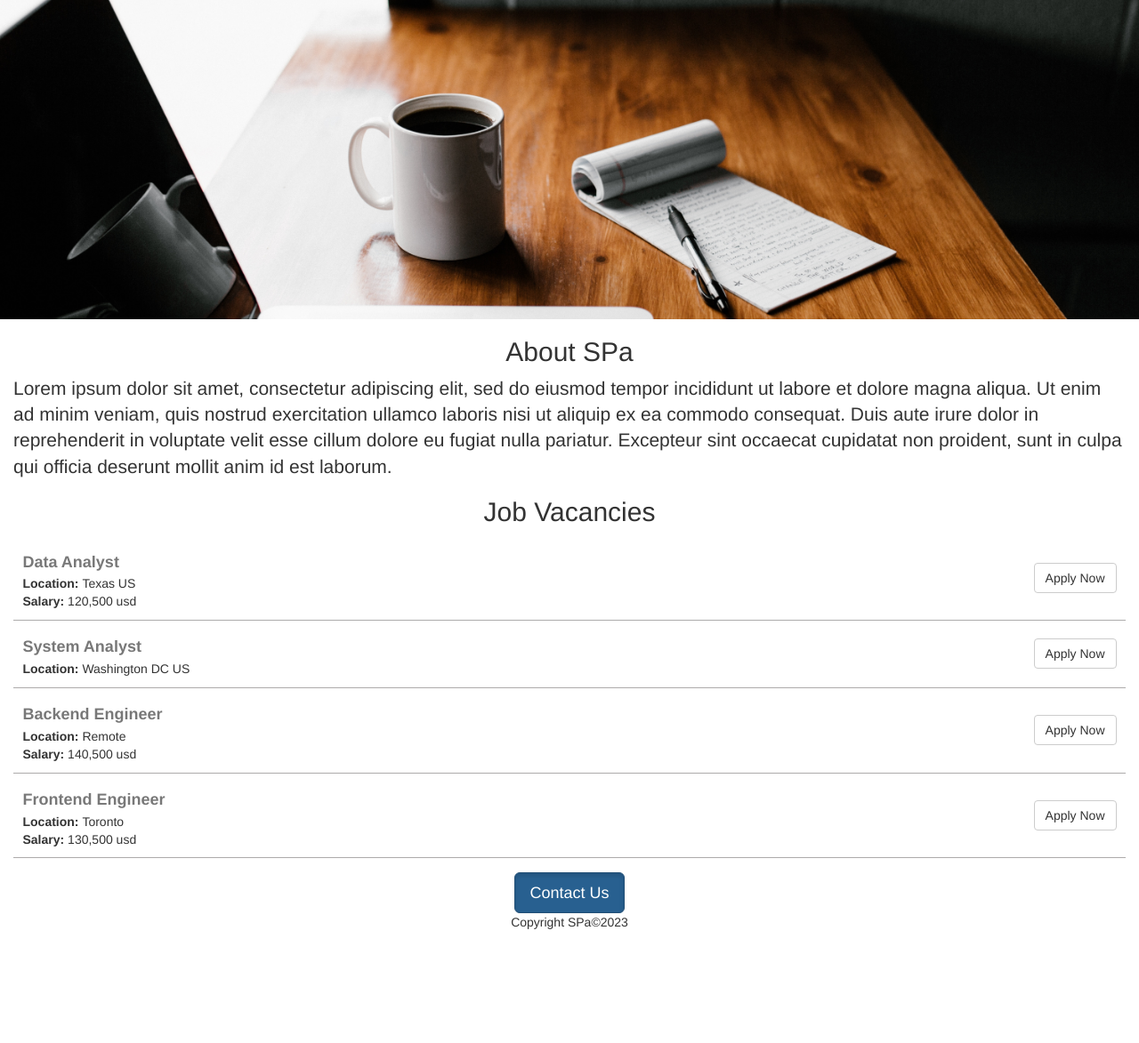
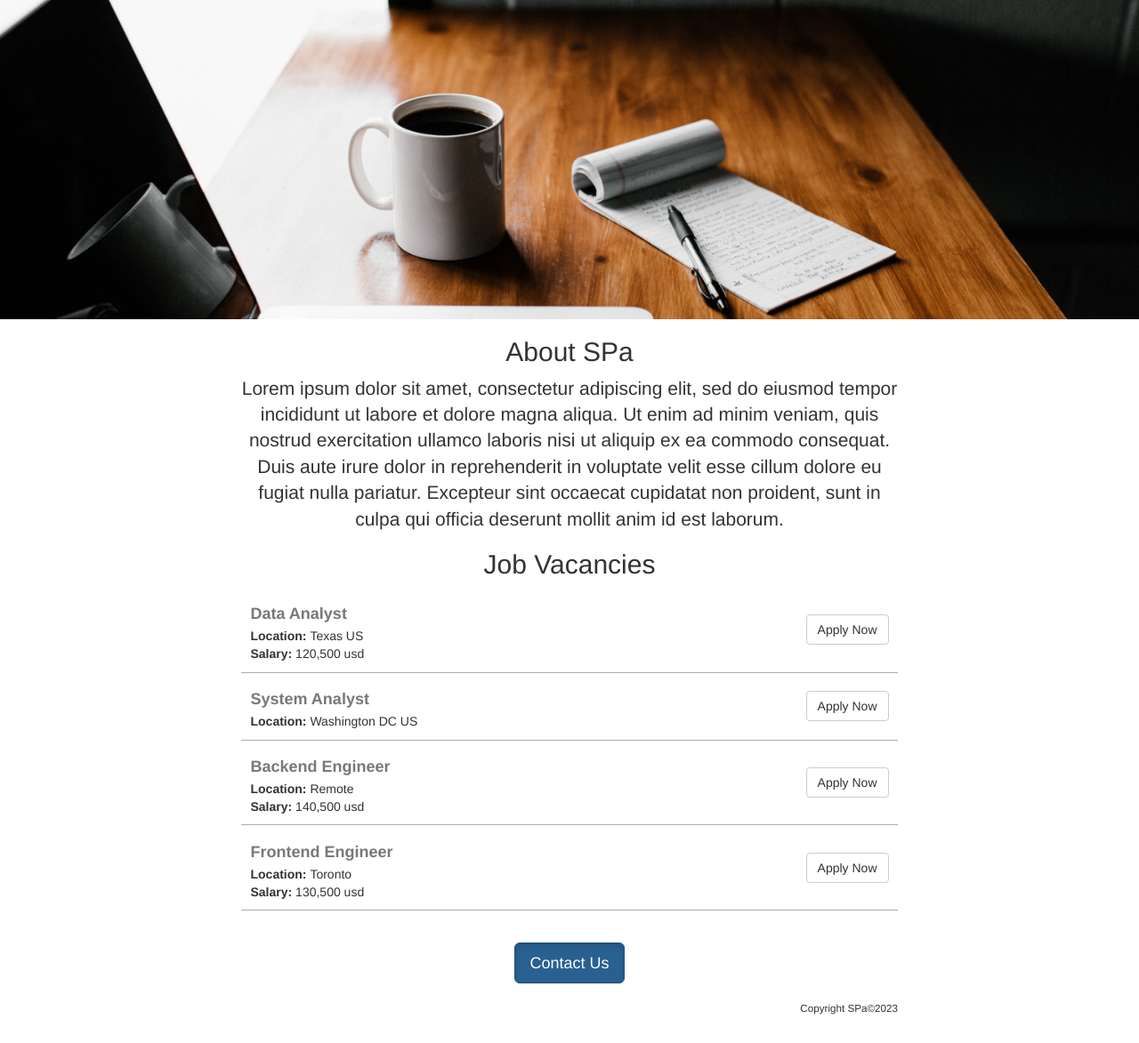
Before and after one commit to Lecon-a/webdev-v2, a Flask app: page / in a window 1280 px wide. Shown: the part 71-1244 px from the top of the page at 89% size. Before the commit the page ends 1116 px from the top, so only its background shows below. Run offline with Flask 3, Linux system fonts and the light colour scheme.

Commit message:
Add customized css rules

```diff
--- a/app.py
+++ b/app.py
@@ -42,3 +42,6 @@ def index():
 @app.route("/api/jobs")
 def get_jobs():
     return jsonify(data)
+
+if __name__=="__main__":
+    app.run(host="0.0.0.0", debug=True)
--- a/templates/home.html
+++ b/templates/home.html
@@ -11,6 +11,10 @@
             height: 360px;
             width: 100%;
             object-fit: cover;
+        }
+
+        .container {
+            width: 60%;
         }
 
         .job_container {
@@ -30,15 +34,30 @@
             font-weight: bold;
             margin-bottom: 4px;
         }
+
+        .about_text {
+            text-align: center;
+        }
+
+        .copyright {
+            margin-top: 2rem;
+            text-align: right;
+            font-size: smaller;
+        }
+
+        .footer {
+            padding: 2rem 0;
+        }
+
     </style>
 </head>
 <body>
     <h1 class="text-center mt-2 mb-4">Jobs</h1>
     <img src="/static/banner.jpg" class="img-responsive" id="banner" alt="banner image">
-    <div class="container-fluid">
+    <div class="container">
         <div>
             <h2 class="text-center mt-2 mb-4">About SPa</h2>
-            <p class="lead">
+            <p class="lead about_text">
                 {{about}}
             </p>
         </div>
@@ -51,9 +70,9 @@
             </div>
 
         </div>
-        <div class="text-center">
+        <div class="text-center footer">
             <button class="btn btn-primary btn-lg active">Contact Us</button>
-            <p class="mt-4">Copyright SPa&copy;2023</p>
+            <p class="mt-4 copyright">Copyright SPa&copy;2023</p>
         </div>
     </div>
 </body>
```
